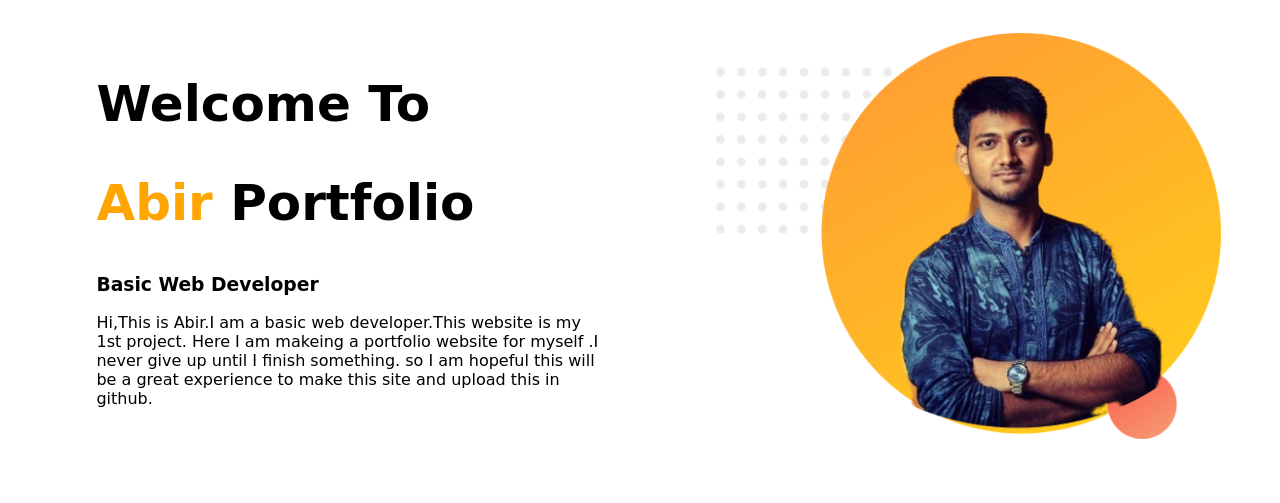
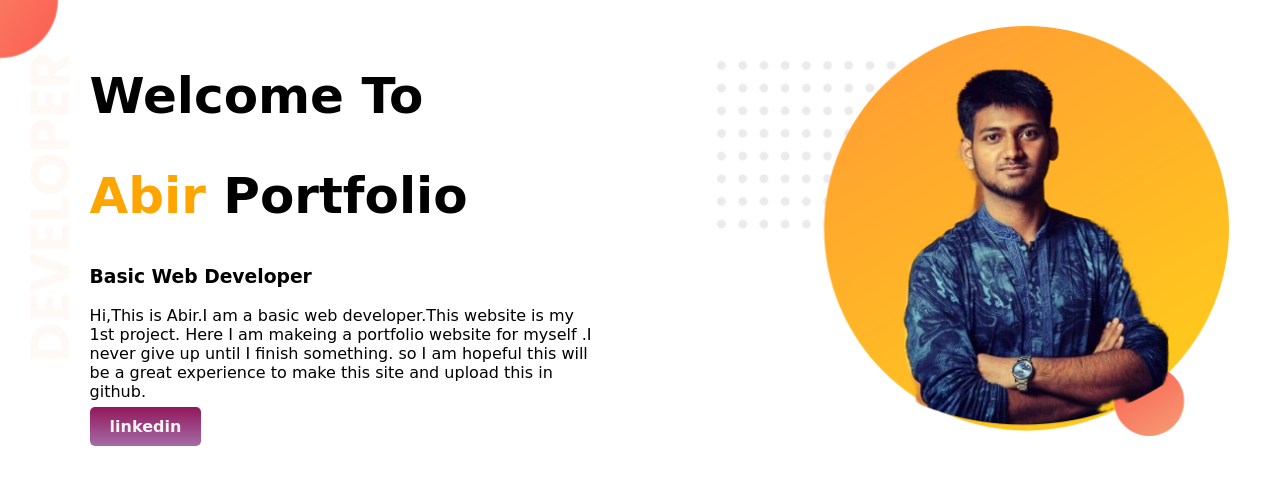
Before and after one commit to Obyduzzaman-Abir/portfolio, a plain HTML site: page index.html in a window 1280 px wide. Drawn offline with Linux system fonts and the light colour scheme; a web font is replaced by a local one.

Commit message:
top ending

```diff
--- a/index.html
+++ b/index.html
@@ -9,13 +9,14 @@
     <link rel="stylesheet" href="style.css">
 </head>
 <body>
-   <section>
+   <section class="top">
         <div class="half-width">
             <h1>Welcome To</h1>
             <h1> <span class="highlight">Abir</span> Portfolio</h1>
             <h3>Basic Web Developer</h3>
             <p> Hi,This is Abir.I am a basic web developer.This website is my 1st project. Here I am makeing a portfolio website for myself .I never give up until I finish something. so I am hopeful this will be a great experience to make this site and upload this in github.
             </p>
+            <a class="link-button" target="blank" href="https://www.linkedin.com/in/obyduzzaman-abir-79b49b1aa/">linkedin</a>
         </div>
         <div class="half-width">
             <img src="img/pro.png" alt="profile">
--- a/style.css
+++ b/style.css
@@ -2,7 +2,8 @@
 body{
 
     font-family: 'Audiowide', cursive;
-    font-family: 'Redressed', cursive
+    font-family: 'Redressed', cursive;
+    margin: 0px;
  }
 h1{
 
@@ -25,3 +26,23 @@ h1{
 .half-width img{
     width:100%;
 }
+
+.top{
+
+    background-image: url("img/top-banner.png");
+    background-repeat: no-repeat;
+}
+
+section{
+    height:500px ;
+}
+
+.link-button{
+    font: 25px;
+    text-decoration: none;
+    padding:10px 20px;
+    border-radius:5px;
+    color:whitesmoke;
+    font-weight: 700;
+    background-image:linear-gradient(#91185a , #a56ba7);
+}
```
